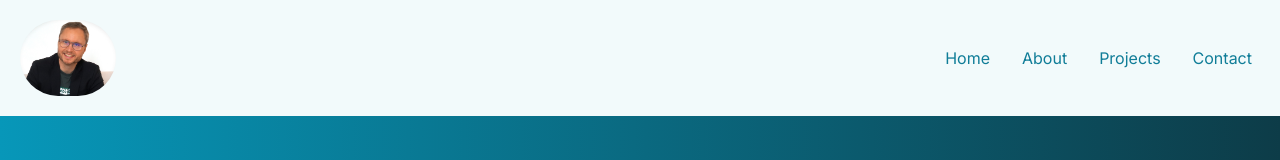
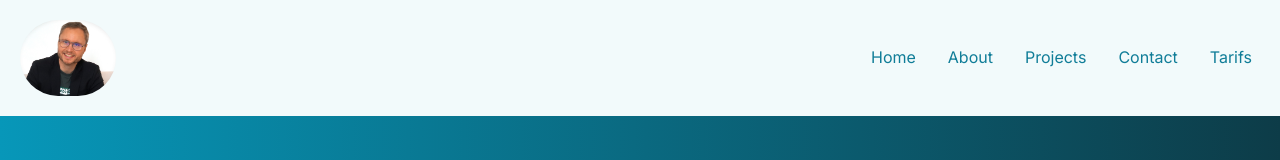
Before and after one commit to GaspardPierre/Strapi, a Next.js app in the folder projets/portfolio/: page / in a window 1280 px wide. Shown: the top 160 px of the page. Built offline with nearby package versions, Linux system fonts and the light colour scheme.

Commit message:
add tarifs

```diff
--- a/projets/portfolio/app/components/AboutSection.jsx
+++ b/projets/portfolio/app/components/AboutSection.jsx
@@ -6,7 +6,7 @@ import AnimatedElement from './AnimatedElement';
 export default function AboutSection() {
   return (
     <>
-      <section className="flex flex-col justify-center items-center bg-gradient-to-r from-section to-section-2 p-6 pt-28 lg:pt-48" >
+      <section className="flex flex-col justify-center items-center bg-gradient-to-r from-section  to-section-2 p-6 pt-28 lg:pt-48" >
         <div className="container mx-auto px-0 md:px-4 ">
 
             <div className='container mx-auto px-4 md:w-2/3 '>
--- a/projets/portfolio/app/components/Header.jsx
+++ b/projets/portfolio/app/components/Header.jsx
@@ -4,11 +4,13 @@ import Image from "next/image";
 import useOutsideClick from "../Hooks/useOutsideClick";
 import Link from "next/link";
 
-export default function Header( {isMenuOpen, setIsMenuOpen}) {
+
+export default function Header( {isMenuOpen, setIsMenuOpen, setShowPdf}) {
 
   const menuRef = useRef();
   useOutsideClick(menuRef, () => setIsMenuOpen(false));
   return (
+
     <header className="flex justify-between items-center p-5  bg-header w-full z-100 sticky z-50 top-0 mx-auto">
       <div className="w-24 rounded-full overflow-hidden">
         <Image
@@ -83,7 +85,7 @@ export default function Header( {isMenuOpen, setIsMenuOpen}) {
           } sm:flex sm:flex-row items-center sm:h-100`}
         >
           <ul className="mt-20 sm:mt-0 sm:flex sm:flex-row sm:space-x-4 sm:h-100">
-            <li className="p-2 x-4 sm:p-2 font-body text-white sm:text-navlink transition-colors duration-300 hover:border-b-2 hover:border-border-1 cursor-pointer text-center">
+            <li className="p-2 x-4 sm:p-2 font-body text-white sm:text-navlink transition-colors duration-300 border-b-2 border-transparent hover:border-b-2 hover:border-border-1 cursor-pointer text-center">
               <Link href="#home">Home</Link>{" "}
             </li>
             <li className="p-2 x-4 sm:p-2 font-body text-white sm:text-navlink transition-colors duration-300 ease-in hover:border-b-2  hover:border-border-1  cursor-pointer text-center">
@@ -95,9 +97,16 @@ export default function Header( {isMenuOpen, setIsMenuOpen}) {
             <li className="p-2 x-4 sm:p-2 font-body text-white sm:text-navlink transition-colors duration-300 ease-in hover:border-b-2 hover:border-border-1  cursor-pointer text-center">
               <Link href="#contact">Contact</Link>{" "}
             </li>
+            <li className="p-2 x-4 sm:p-2 font-body text-white sm:text-navlink transition-colors duration-300 ease-in hover:border-b-2 hover:border-border-1 cursor-pointer text-center" >
+            <a href="/Tarifs.pdf" download="Tarifs.pdf">
+          Tarifs
+        </a>
+          </li>
+
           </ul>
         </nav>
       </div>
     </header>
+
   );
 }
--- a/projets/portfolio/app/components/Section.jsx
+++ b/projets/portfolio/app/components/Section.jsx
@@ -13,7 +13,7 @@ export default function Section() {
 
   return (
     <>
-      <section className="flex justify-center bg-gradient-to-r from-section to-section-2 p-5 max-h-screen lg:mt-5 pt-28 lg:pt-32"
+      <section className="flex justify-center bg-gradient-to-r from-section  to-section-2 p-5 max-h-screen lg:mt-5 pt-28 lg:pt-32"
       id="home">
         <div className='flex flex-col sm:flex-row justify-around w-full group'>
           <AnimatedElement>
--- a/projets/portfolio/app/components/SocialMediaSection.jsx
+++ b/projets/portfolio/app/components/SocialMediaSection.jsx
@@ -10,7 +10,7 @@ export default function SocialMediaSection() {
 
 
   return (
-    <section className=" bg-gradient-to-r from-section to-section-2 p-0 lg:p-5 ">
+    <section className=" bg-gradient-to-r from-section  to-section-2 p-0 lg:p-5 ">
       <div className="mx-auto flex justify-center  ">
         <div className="flex flex-wrap items-center justify-center " >
           <Link href="https://github.com/GaspardPierre">
--- a/projets/portfolio/app/page.jsx
+++ b/projets/portfolio/app/page.jsx
@@ -1,21 +1,24 @@
 "use client"; // This is a client component
 import React ,{ useState} from 'react'
-import Head from 'next/head';
+
 import Header from './components/Header'
 import Section from './components/Section'
 import Footer from './components/Footer'
 import AboutSection from './components/AboutSection'
 import ProjectsList from './components/ProjectList';
 import ContactSection from'./components/ContactSection';
+
 export default function Home() {
 
   const [isMenuOpen, setIsMenuOpen] = useState(false);
+
+  const [showPdf, setShowPdf] = useState(false);
 
   return (
 
 
   <div className='bg-gradient-to-r from-section to-section-2 '>
-      <Header isMenuOpen={isMenuOpen} setIsMenuOpen={setIsMenuOpen} />
+      <Header isMenuOpen={isMenuOpen} setIsMenuOpen={setIsMenuOpen} setShowPdf={setShowPdf}  />
       <main className={`w-full main-content ${isMenuOpen ? 'blur-sm' : ''}`}>
 
         <Section/>
@@ -26,7 +29,7 @@ export default function Home() {
 
 
       </main>
-      <Footer/>
+
 
     </div>
 
--- a/projets/portfolio/next.config.js
+++ b/projets/portfolio/next.config.js
@@ -1,4 +1,10 @@
-/** @type {import('next').NextConfig} */
-const nextConfig = {}
+module.exports = {
+    webpack: (config, { buildId, dev, isServer, defaultLoaders, nextRuntime, webpack }) => {
+      config.module.rules.push({
+        test: /\.node$/,
+        use: 'node-loader',
+      });
 
-module.exports = nextConfig
+      return config;
+    },
+  };
--- a/projets/portfolio/package.json
+++ b/projets/portfolio/package.json
@@ -14,13 +14,16 @@
     "@fortawesome/free-brands-svg-icons": "^6.4.2",
     "@fortawesome/free-solid-svg-icons": "^6.4.2",
     "@fortawesome/react-fontawesome": "^0.2.0",
+    "@react-pdf/renderer": "^3.3.2",
     "emailjs-com": "^3.2.0",
     "framer-motion": "^10.16.4",
     "next": "14.0.1",
+    "node-loader": "^2.0.0",
     "react": "^18.2.0",
     "react-dom": "^18",
     "react-icons": "^4.12.0",
     "react-intersection-observer": "^9.5.3",
+    "react-pdf": "^7.7.0",
     "tw-elements-react": "^1.0.0-alpha2"
   },
   "devDependencies": {
```
Also changed, not shown: 2 other files (tests, documents, lock files or other folders).
